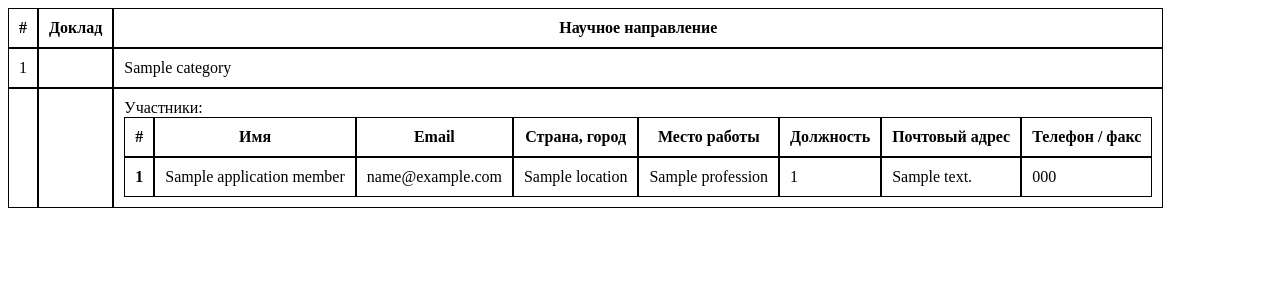
After one commit to codesteam/sgu_c, a Yii app: template views/admin/applicationsExport.php in a window 1280 px wide. The commit adds this page. Shown: the top 300 px of the page. Run offline with PHP 8.4 and a stand-in for Yii, Linux system fonts and the light colour scheme; the template is opened without the code that fills it: most values are stand-ins (such as "Sample title", 1, 10 or a date in 2020); data that the repository does not hold is empty; some libraries are stand-ins or nearby versions.

Commit message:
add export applications

```diff
--- a/views/admin/_menu.php
+++ b/views/admin/_menu.php
@@ -27,5 +27,10 @@
             </a>
         </li>
     <? endif ?>
+    <? if (Yii::$app->user->can('application_listing')) :?>
+        <a href="/admin/export-applications" target="_blank" class="btn btn-danger" style="float: right;margin-top: 5px">
+            Экспорт всех заявок
+        </a>
+    <? endif ?>
 </ul>
 <br/>
--- /dev/null
+++ b/views/admin/applicationsExport.php
@@ -0,0 +1,74 @@
+<?php
+use yii\helpers\Html;
+use app\helpers\HtmlApplication;
+?>
+<!DOCTYPE html>
+<html lang="ru-RU">
+<head>
+    <meta charset="UTF-8">
+    <style>
+        th,
+        td {
+            padding: 10px;
+            border: 1px solid black;
+        }
+    </style>
+</head>
+<body>
+    <? foreach ($applications as $application) :?>
+        <table cellspacing="0" cellpadding="0">
+        <thead>
+            <tr class="table-filters">
+                <th>#</th>
+                <th>Доклад</th>
+                <th>Научное направление</th>
+            </tr>
+        </thead>
+        <tbody>
+            <tr>
+                <td><?=$application->id?></td>
+                <td><?=HtmlApplication::filesStatus($application)?></td>
+                <td><?=$application->category->name?></td>
+            </tr>
+            <tr>
+                <td></td>
+                <td></td>
+                <td>
+                    Участники:
+                    <table cellspacing="0" cellpadding="0">
+                        <thead>
+                        <tr>
+                            <th>#</th>
+                            <th>Имя</th>
+                            <th>Email</th>
+                            <th>Страна, город</th>
+                            <th>Место работы</th>
+                            <th>Должность</th>
+                            <th>Почтовый адрес</th>
+                            <th>Телефон / факс</th>
+                        </tr>
+                        </thead>
+                        <tbody>
+                            <? foreach ($application->applicationMembers as $index => $member) :?>
+                                <tr>
+                                    <th scope="row"><?=$index + 1?></th>
+                                    <td><?=Html::encode($member->name)?></td>
+                                    <td><?=Html::encode($member->email)?></td>
+                                    <td><?=Html::encode($member->location)?></td>
+                                    <td><?=Html::encode($member->profession)?></td>
+                                    <td><?=Html::encode($member->rank)?></td>
+                                    <td><?=Html::encode($member->post_address)?></td>
+                                    <td><?=Html::encode($member->phone)?></td>
+                                </tr>
+                            <? endforeach ?>
+                        </tbody>
+                    </table>
+                </td>
+            </tr>
+            </tbody>
+        </table>
+        <br/>
+        <br/>
+    <? endforeach ?>
+</body>
+</html>
```
Also changed, not shown: controllers/AdminController.php (+43 -0 lines), 2 other files.
